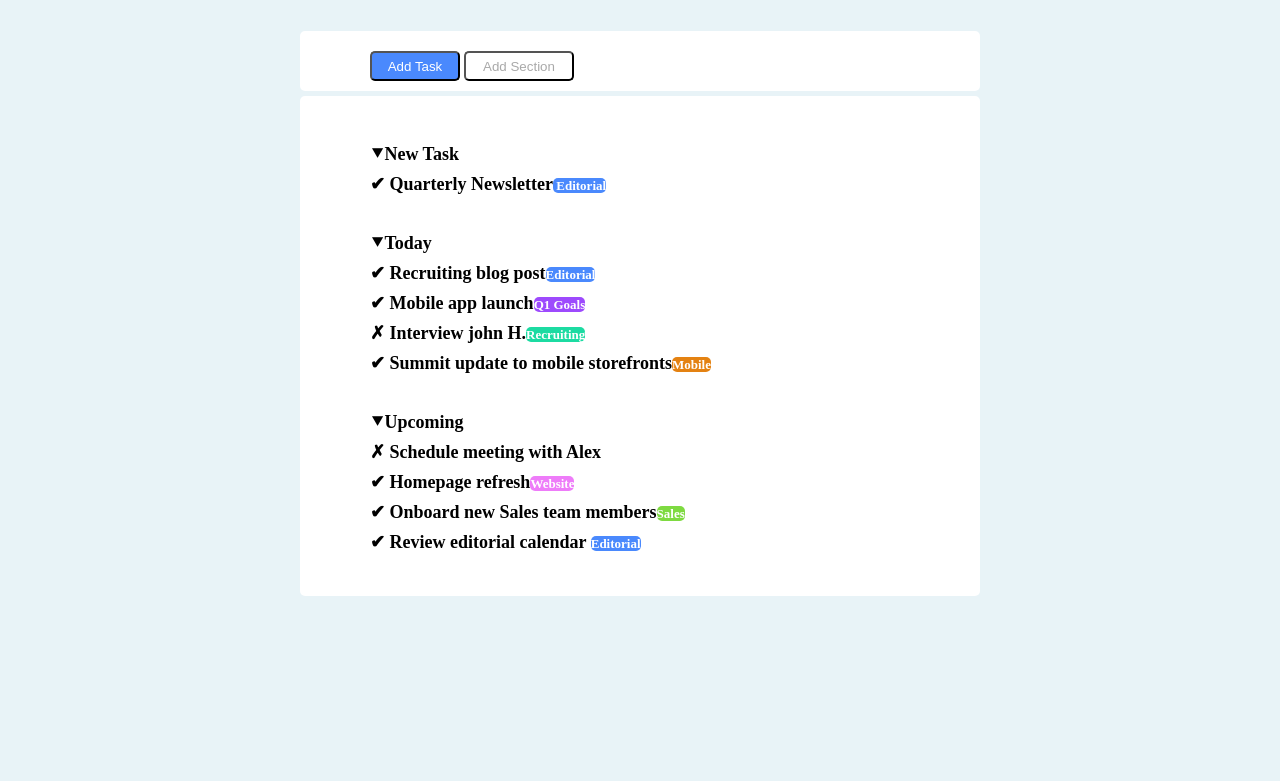
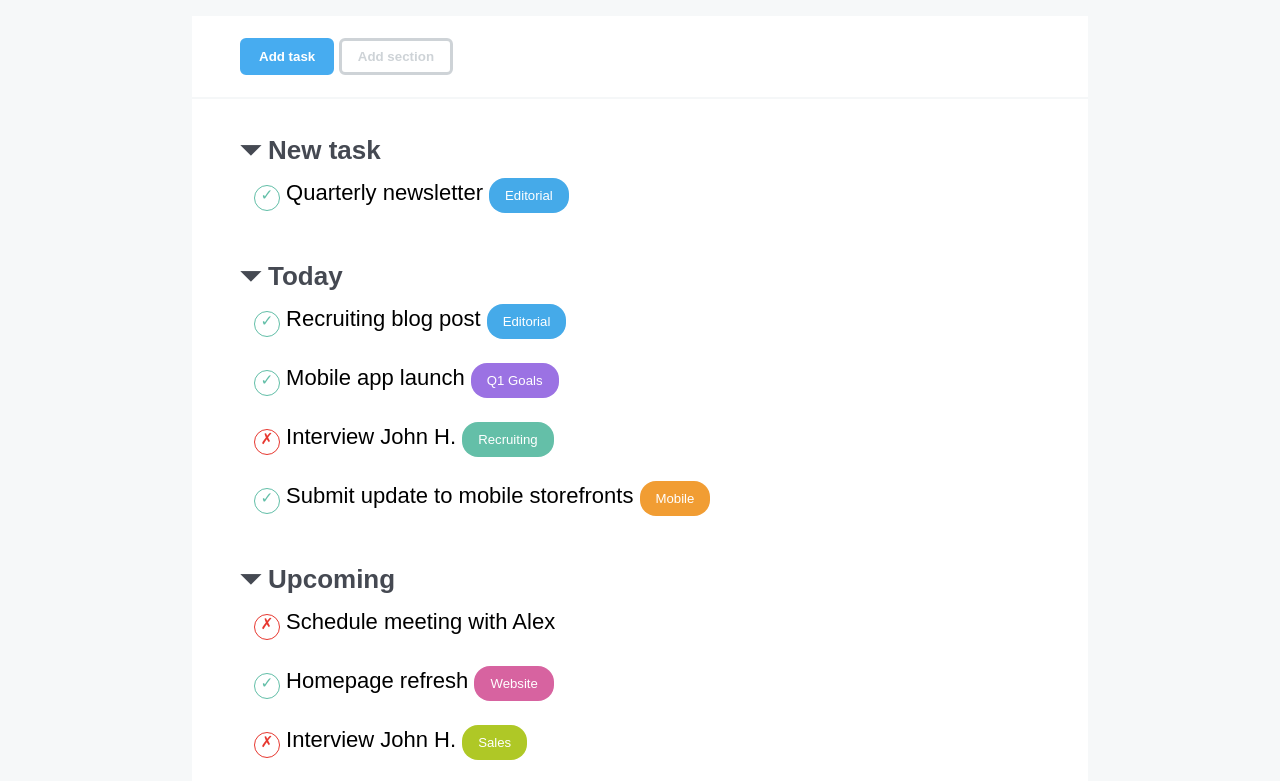
Before and after one commit to LucaPiantadosi27/html-css-toboolist, a plain HTML site: page index.html in a window 1280 px wide. Shown: the part 99-880 px from the top of the page. Before the commit the page ends 800 px from the top, so only its background shows below. Drawn offline with Linux system fonts and the light colour scheme; files that its build step writes are made by us from their sources.

Commit message:
Correzioni struttura e grafica

```diff
--- a/index.html
+++ b/index.html
@@ -1,69 +1,87 @@
 <!DOCTYPE html>
-<html lang="en">
+<html lang="it">
 <head>
     <meta charset="UTF-8">
     <meta name="viewport" content="width=device-width, initial-scale=1.0">
     <title>Toboolist</title>
-    <link rel="stylesheet" href="style.css">
 
+    <link rel="stylesheet" href="./css/style.css">
 </head>
 <body>
-    <!-- creo Navbar e inserisco logo -->
-    <nav>
-        <div class="navbar">
-            <img id="logo" src="img/Logo.png" alt="">
 
-            <p class="Toboolisttext">Toboolist</p>
+    <header>
+        <!-- logo -->
+        <img id="logo" src="./img/Logo.png" alt="logo toboolist">
+        <h1>
+            Toboolist
+        </h1>
+    </header>
 
-        </div>
-    </nav>
-   <!-- inserisco i due buttons -->
-<div class="container">
-    <section class="twobutton">
-        <div class="buttons">
-            <button id="A">Add Task</button>
-            <button id="B">Add Section</button>
-        </div>
+    <main>
+        <section id="buttons">
 
-    </section>
-<!-- creo container con all'interno tutte le section -->
-<div class="container2">
-        <section>
-
-            <div class="newtask">
-                <p class="high">&#11206New Task</p>
-
-                <p>&#x2714 Quarterly Newsletter<span class="editorial"> Editorial </span></p>
-
-            </div>
+            <button class="btn-primary">Add task</button>
+            <button>Add section</button>
 
         </section>
 
-        <section>
 
-            <div class="today">
-                <p class="high">&#11206Today</p>
-                <p>&#x2714 Recruiting blog post<span class="editorial">Editorial</span></p>
-                <p>&#x2714 Mobile app launch<span id="Q1">Q1 Goals</span></p>
-                <p>&#x2717 Interview john H.<span id="rec">Recruiting</span></p>
-                <p>&#x2714 Summit update to mobile storefronts<span id="mob">Mobile</span></p>
+        <!-- lista, containers -->
+        <div id="tasks-container">
 
+            <div class="task-group">
+                <h2>&#9207; New task</h2>
+                <ul>
+                    <li>
+                        <span class="icon check">&check;</span> Quarterly newsletter <span class="category cat-editorial">Editorial</span>
+                    </li>
+
+                </ul>
             </div>
 
-        </section>
-
-        <section>
-
-            <div class="upcoming">
-                <p class="high">&#11206Upcoming</p>
-            <p>&#x2717 Schedule meeting with Alex</p>
-            <p>&#x2714 Homepage refresh<span id="web">Website</span></p>
-            <p>&#x2714 Onboard new Sales team members<span id="sal">Sales</span></p>
-            <p>&#x2714 Review editorial calendar <span class="editorial">Editorial</span></p>
+            <div class="task-group">
+                <h2>&#9207; Today</h2>
+                <ul>
+                    <li>
+                        <span class="icon check">&check;</span> Recruiting blog post <span class="category cat-editorial">Editorial</span>
+                    </li>
+                    <li>
+                        <span class="icon check">&check;</span> Mobile app launch <span class="category cat-goals">Q1 Goals</span>
+                    </li>
+                    <li>
+                        <span class="icon cross">&cross;</span> Interview John H. <span class="category cat-recruiting">Recruiting</span>
+                    </li>
+                    <li>
+                        <span class="icon check">&check;</span> Submit update to mobile storefronts <span class="category cat-mobile">Mobile</span>
+                    </li>
+                </ul>
             </div>
 
-        </section>
-</div>
-</div>
+
+            <div class="task-group">
+                <h2>&#9207; Upcoming</h2>
+                <ul>
+                    <li>
+                        <span class="icon cross">&cross;</span> Schedule meeting with Alex
+                    </li>
+                    <li>
+                        <span class="icon check">&check;</span> Homepage refresh <span class="category cat-website">Website</span>
+                    </li>
+                    <li>
+                        <span class="icon cross">&cross;</span> Interview John H. <span class="category cat-sales">Sales</span>
+                    </li>
+                    <li>
+                        <span class="icon check">&check;</span> Submit update to mobile storefronts <span class="category cat-editorial">Editorial</span>
+                    </li>
+                </ul>
+            </div>
+
+        </div>
+
+
+
+
+    </main>
+
 </body>
 </html>
--- a/style.css
+++ b/style.css
@@ -1,155 +1,157 @@
-/* Resetto la pagina */
-*{
+* { /* reset */
     margin: 0;
     box-sizing: border-box;
 }
-/* imposto il background color del body */
-body{
-    background-color: rgba(230, 242, 247, 0.89);
-}
-.navbar{
-    height: 80px;
-    background-color: rgb(255, 255, 255);
-    margin-bottom: 50px;
 
-}
-.Toboolisttext{
-    display: inline-block;
-    font-weight: bolder;
-    font-size: 60px;
 
-}
-#logo{
-    height: 70px;
+
+body {
+    font-family: sans-serif;
+
+    background-color: #F6F8F9;
 }
 
-/* impostazioni grafiche bottoni */
-.twobutton {
-    border-radius: 5px;
-    height: 60px;
+/*  imposto settaggi header */
+header {
+    padding: 12px 28px;
+
+    margin-bottom: 36px;
+
     background-color: white;
-    margin-bottom: 5px;
-    margin-left: 300px;
-    margin-right:300px
-
-}
-.buttons {
-    padding-top: 20px;
-    padding-left: 70px;
 }
 
-#A{
-    height: 30px;
-    width: 90px;
+#logo {
+    vertical-align: middle;
+}
+
+h1 {
+    display: inline-block;
+
+    vertical-align: middle;
+
+    font-size: 48px;
+    font-weight: bold;
+}
+
+
+/* imposto colore e margini main */
+main {
+
+
+    width: 70%;
+
+    margin-left: auto;
+    margin-right: auto;
+
+
+    background-color: white;
+}
+
+#buttons {
+
+
+    padding: 22px 48px;
+
+    border-bottom: 2px solid #f5f7f8;
+}
+
+button {
+    padding: 8px 16px;
+
+    border-radius: 6px;
+    border: 3px solid #ced3d7;
+
+    background-color: transparent;
+
+    color: #ced3d7;
+    font-weight: bold;
+}
+
+.btn-primary {
+    border-color: #47acf0;
+
+    background-color: #47acf0;
     color: white;
-    background-color: rgb(74, 137, 253);
-    border-radius: 5px;
+}
+
+/* imposto settaggi grafici lista task */
+#tasks-container {
+    padding: 36px 48px;
+}
+
+.task-group {
+    margin-bottom: 36px;
+}
+
+
+h2 {
+    color: #454952;
+    font-size: 26px;
 
 }
 
-#B{
-    height: 30px;
-    width: 110px;
-    background-color: white;
-    color: darkgrey;
-    border-radius: 5px;
-}
-/* impostazioni grafiche testo */
-.container2{
-    border-radius: 5px;
-    height: 500px;
-    background-color: white;
-    margin-left: 300px;
-    margin-right: 300px
+ul {
+    padding: 0;
+    list-style-type: none;
 }
 
-.high{
-    font-weight: bolder;
-    font-size: large;
+li {
+    padding: 14px;
+
+    font-size: 22px;
 }
 
-.editorial{
-    height: 30px;
-    color: white;
-    background-color: rgb(74, 137, 253);
-    border-radius: 5px;
-    font-size: small;
+.icon {
+    display: inline-block;
+
+    height: 26px;
+    width: 26px;
+
+    border: black 1px solid;
+    border-radius: 50%;
+
+    font-size: 0.7em;
+    text-align: center;
 }
 
-#Q1{
-    height: 30px;
-    color: white;
-    background-color: rgb(157, 74, 253);
-    border-radius: 5px;
-    font-size: small;
+.check {
+    color: #61BEA7;
+    border-color: #61BEA7;
 }
 
-#rec{
-    height: 30px;
-    color: white;
-    background-color: rgb(28, 219, 162);
-    border-radius: 5px;
-    font-size: small;
+.cross {
+    color: #E7372F;
+    border-color: #E7372F;
 }
 
-#Q1{
-    height: 30px;
+
+
+.category {
+    padding: 10px 16px;
+
+    border-radius: 16px;
+
+    background-color: black;
     color: white;
-    background-color: rgb(157, 74, 253);
-    border-radius: 5px;
-    font-size: small;
-}
-#mob{
-    height: 30px;
-    color: white;
-    background-color: rgb(157, 74, 253);
-    border-radius: 5px;
-    font-size: small;
+
+    font-size: 0.6em;
 }
 
-#mob{
-    height: 30px;
-    color: white;
-    background-color: rgb(228, 130, 18);
-    border-radius: 5px;
-    font-size: small;
+.cat-editorial {
+    background-color: #45aae9;
 }
-
-#web{
-    height: 30px;
-    color: white;
-    background-color: rgba(233, 82, 247, 0.753);
-    border-radius: 5px;
-    font-size: small;
+.cat-goals {
+    background-color: #9b72e3;
 }
-
-#sal{
-    height: 30px;
-    color: white;
-    background-color: rgb(126, 218, 65);
-    border-radius: 5px;
-    font-size: small;
+.cat-recruiting {
+    background-color: #64bfa8;
 }
-
-p{
-    font-weight: bolder;
-    font-size: large;
-    margin-top: 8px;
+.cat-mobile {
+    background-color: #f19d33;
 }
-/* ridimensiono e distanzio i div con il testo */
-
-.newtask{
-    padding-top: 40px;
-    padding-left: 70px;
-    padding-bottom: 30px;
+.cat-website {
+    background-color: #d763a0;
 }
-
-.today{
-    padding-left: 70px;
-    padding-bottom: 30px;
+.cat-sales {
+    background-color: #afc826;
 }
-
-.upcoming{
-    padding-left: 70px;
-    padding-bottom: 30px;
-}
```
